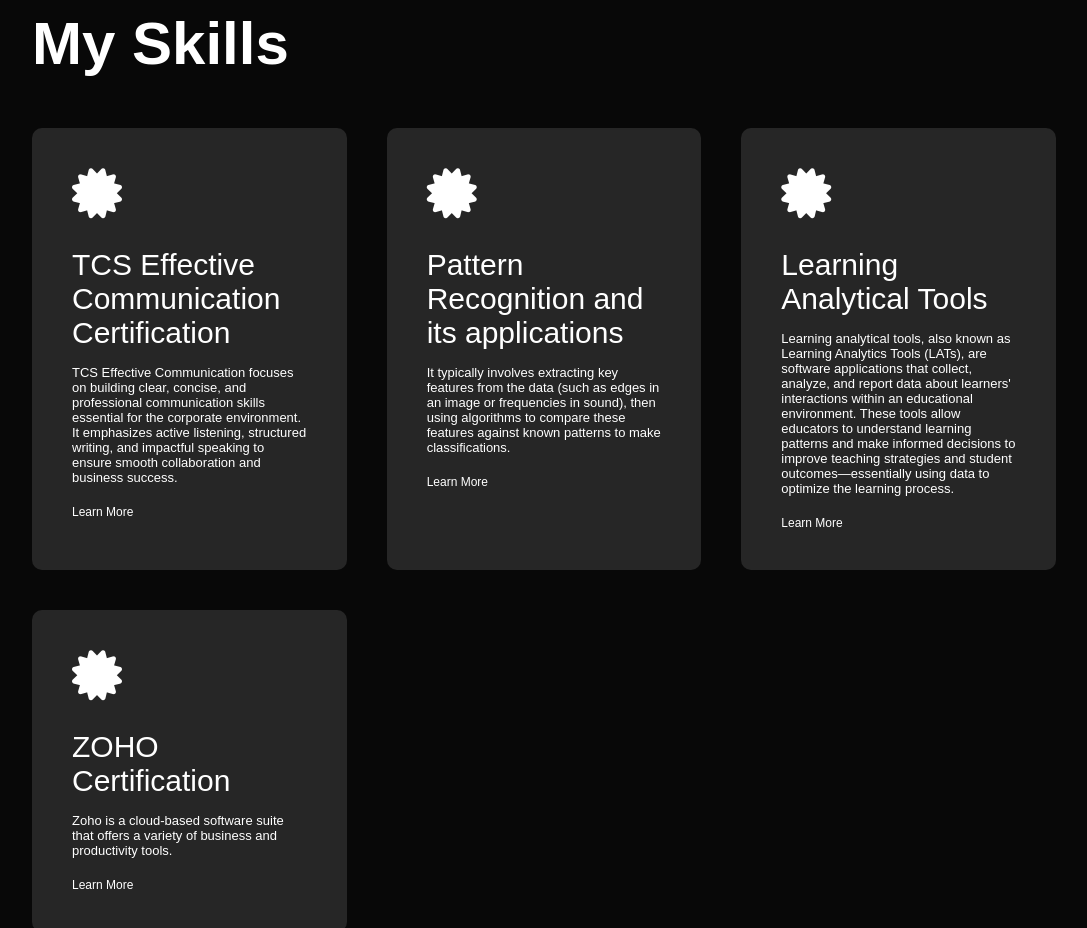
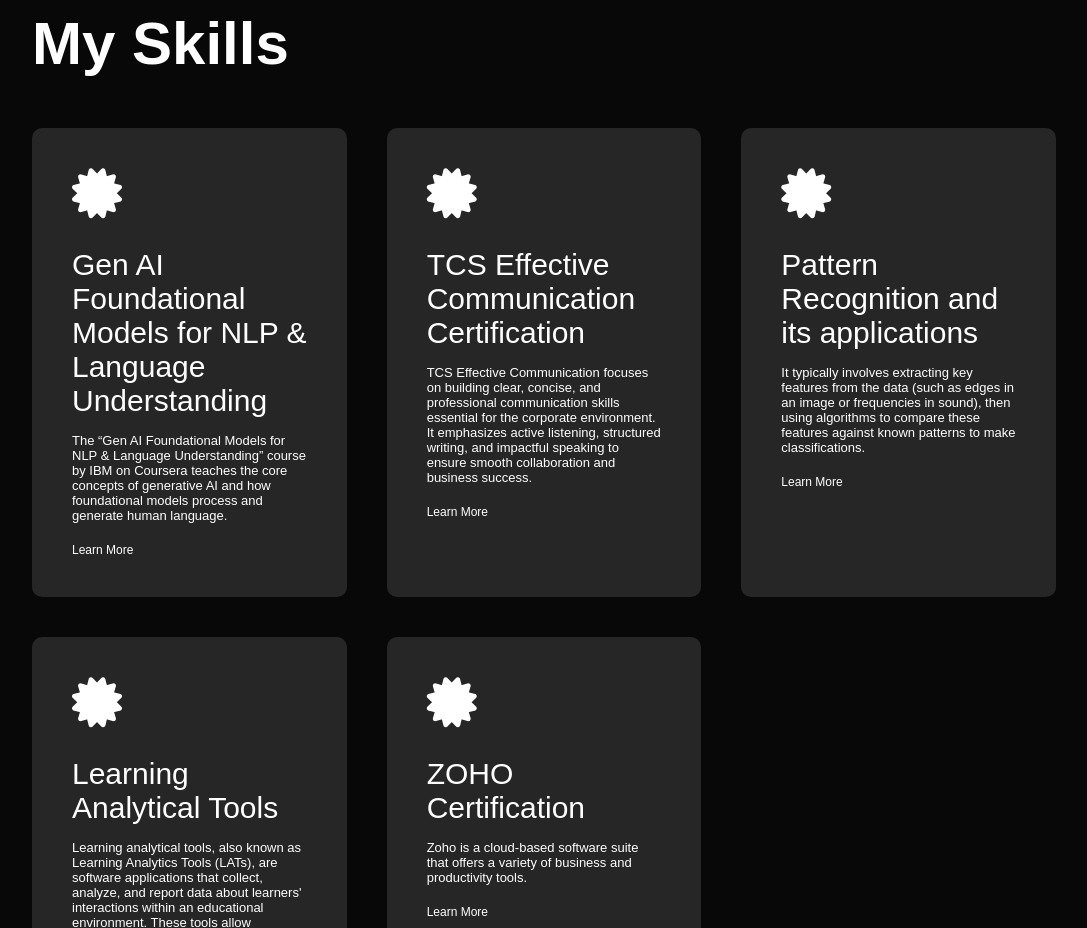
Before and after one commit to ParuchuruTarun/Portfolio, a plain HTML site: page index.html in a window 1280 px wide. Shown: the part 1440-2368 px from the top of the page, without its empty margins (96-1183 px from the left). Drawn offline with Linux system fonts and the light colour scheme.

Commit message:
adding a new certificate

```diff
--- a/index.html
+++ b/index.html
@@ -84,6 +84,12 @@
         <div class="container">
             <h1 class="sub_title">My Skills</h1>
             <div class="skills_list">
+                <div>
+                    <i class="fa-solid fa-certificate"></i>
+                    <h2>Gen AI Foundational Models for NLP & Language Understanding</h2>
+                    <p>The “Gen AI Foundational Models for NLP & Language Understanding” course by IBM on Coursera teaches the core concepts of generative AI and how foundational models process and generate human language.</p>
+                    <a href="https://drive.google.com/file/d/1Vskt6QAUEX6RL699nLBHLcBGp9cJg896/view?usp=sharing" target="_blank">Learn More</a>
+                </div>
                 <div>
                     <i class="fa-solid fa-certificate"></i>
                     <h2>TCS Effective Communication Certification</h2>
```
